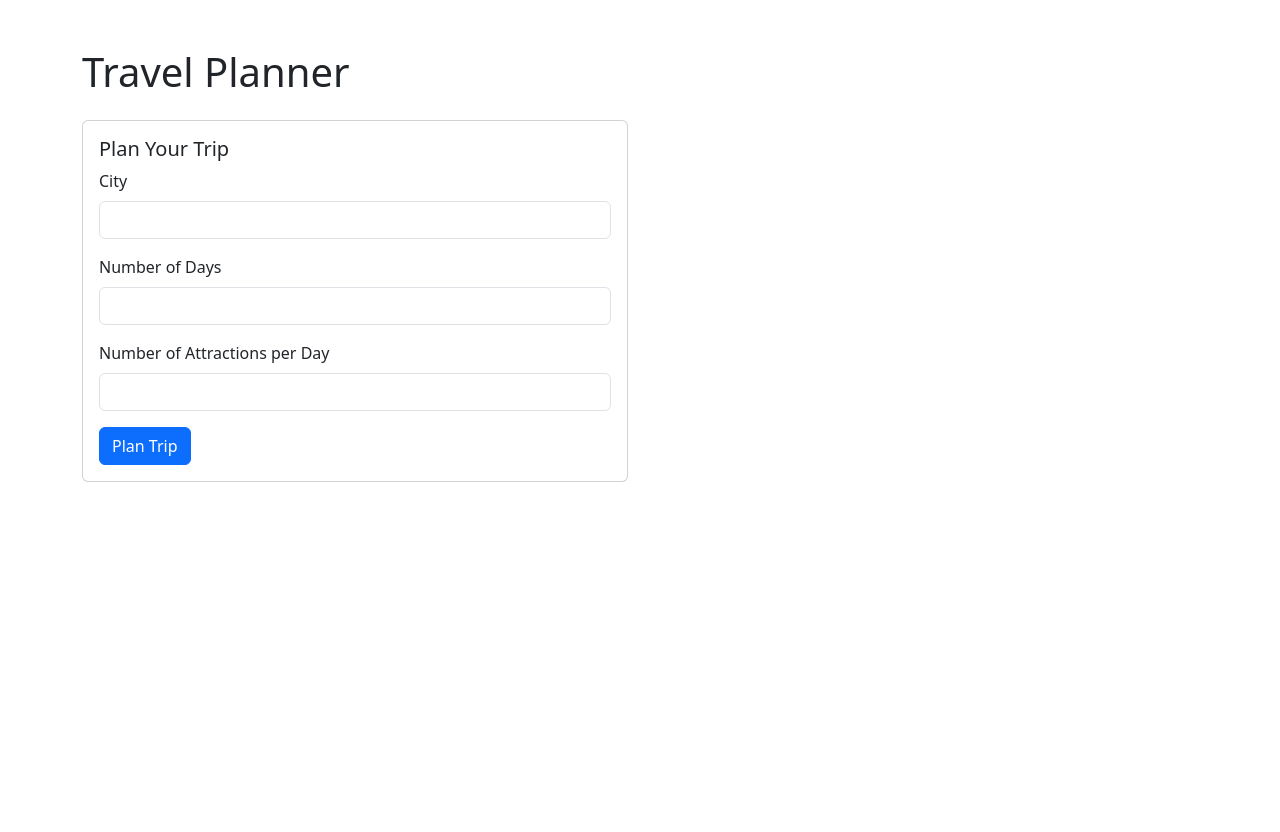
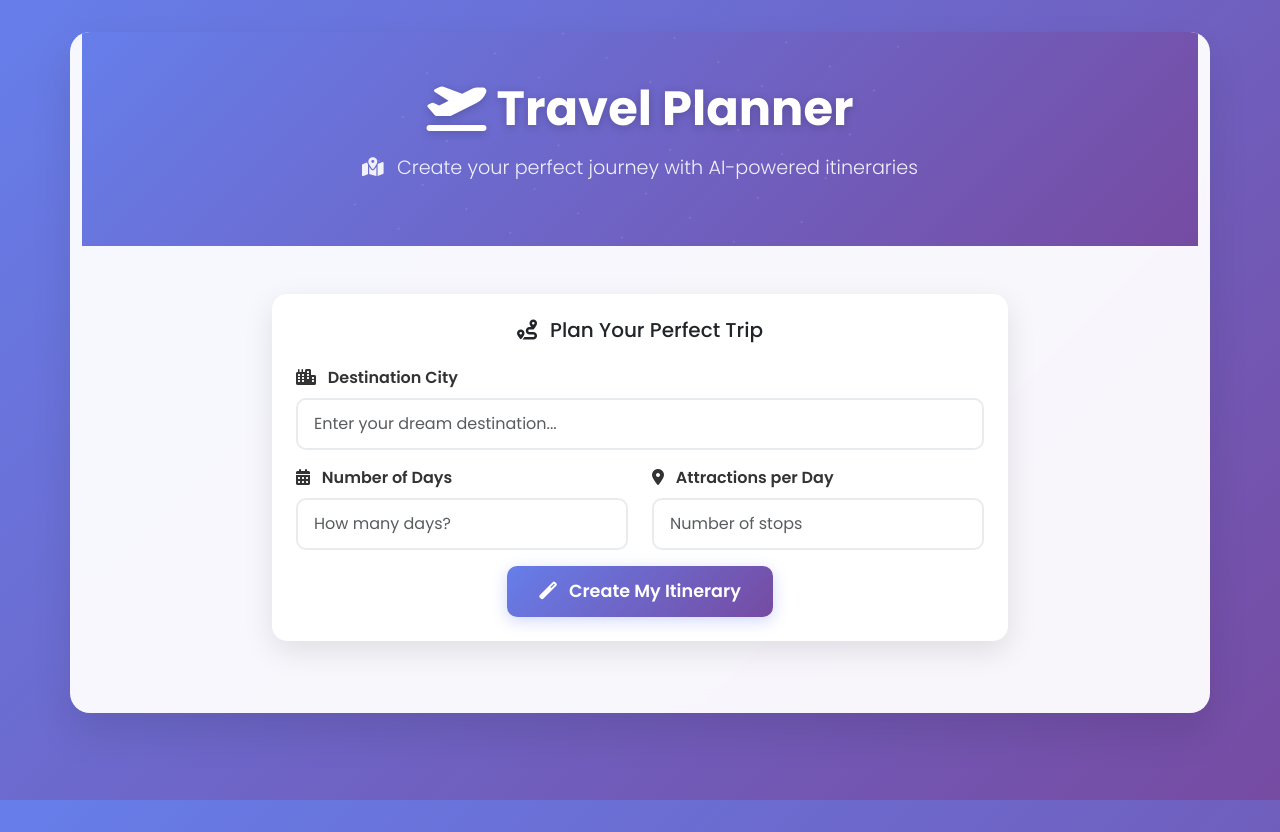
Before and after one commit to NiishantGautam/Generative-AI, a Flask app: page / in a window 1280 px wide. Before the commit the page ends 482 px from the top, so only its background shows below. Run offline with Flask 3, Linux system fonts and the light colour scheme.

Commit message:
refactor(): Improve UI and api issues

```diff
--- a/Multi Agent Systems/app/main.py
+++ b/Multi Agent Systems/app/main.py
@@ -89,16 +89,6 @@ if __name__ == '__main__':
     if not is_valid:
         print("⚠️  WARNING: " + message)
         print("📋 Please set your OpenAI API key using one of these methods:")
-        print("")
-        print("   🎯 OPTION 1 - Create .env file (Recommended):")
-        print("      Create a .env file in this directory and add:")
-        print("      OPENAI_API_KEY=your-api-key-here")
-        print("")
-        print("   🎯 OPTION 2 - Export environment variable:")
-        print("      For macOS/Linux: export OPENAI_API_KEY='your-api-key-here'")
-        print("      For Windows CMD: set OPENAI_API_KEY=your-api-key-here")
-        print("      For Windows PowerShell: $env:OPENAI_API_KEY='your-api-key-here'")
-        print("")
         print("   Then restart the application.")
     else:
         print("✅ OpenAI API key is configured correctly!")
--- /dev/null
+++ b/Multi Agent Systems/app/static/css/style.css
@@ -0,0 +1,269 @@
+* {
+    font-family: 'Poppins', sans-serif;
+}
+
+body {
+    background: linear-gradient(135deg, #667eea 0%, #764ba2 100%);
+    min-height: 100vh;
+    background-attachment: fixed;
+}
+
+.main-container {
+    background: rgba(255, 255, 255, 0.95);
+    backdrop-filter: blur(10px);
+    border-radius: 20px;
+    box-shadow: 0 20px 40px rgba(0, 0, 0, 0.1);
+    margin-top: 2rem;
+    margin-bottom: 2rem;
+    overflow: hidden;
+}
+
+.hero-section {
+    background: linear-gradient(135deg, #667eea 0%, #764ba2 100%);
+    color: white;
+    padding: 3rem 0;
+    text-align: center;
+    position: relative;
+    overflow: hidden;
+}
+
+.hero-section::before {
+    content: '';
+    position: absolute;
+    top: -50%;
+    left: -50%;
+    width: 200%;
+    height: 200%;
+    background: radial-gradient(circle, rgba(255,255,255,0.1) 1px, transparent 1px);
+    background-size: 50px 50px;
+    animation: float 20s infinite linear;
+}
+
+@keyframes float {
+    0% { transform: translateY(0px) rotate(0deg); }
+    100% { transform: translateY(-50px) rotate(360deg); }
+}
+
+.hero-content {
+    position: relative;
+    z-index: 2;
+}
+
+.hero-title {
+    font-size: 3rem;
+    font-weight: 700;
+    margin-bottom: 1rem;
+    text-shadow: 0 2px 10px rgba(0, 0, 0, 0.2);
+}
+
+.hero-subtitle {
+    font-size: 1.2rem;
+    font-weight: 300;
+    opacity: 0.9;
+}
+
+.form-card {
+    background: white;
+    border-radius: 15px;
+    box-shadow: 0 10px 30px rgba(0, 0, 0, 0.1);
+    border: none;
+    transition: transform 0.3s ease, box-shadow 0.3s ease;
+}
+
+.form-card:hover {
+    transform: translateY(-5px);
+    box-shadow: 0 15px 40px rgba(0, 0, 0, 0.15);
+}
+
+.form-label {
+    font-weight: 600;
+    color: #333;
+    margin-bottom: 0.5rem;
+}
+
+.form-control {
+    border: 2px solid #e9ecef;
+    border-radius: 10px;
+    padding: 0.75rem 1rem;
+    font-size: 1rem;
+    transition: border-color 0.3s ease, box-shadow 0.3s ease;
+}
+
+.form-control:focus {
+    border-color: #667eea;
+    box-shadow: 0 0 0 0.2rem rgba(102, 126, 234, 0.25);
+}
+
+.btn-primary {
+    background: linear-gradient(135deg, #667eea 0%, #764ba2 100%);
+    border: none;
+    border-radius: 10px;
+    padding: 0.75rem 2rem;
+    font-weight: 600;
+    font-size: 1.1rem;
+    transition: all 0.3s ease;
+    box-shadow: 0 4px 15px rgba(102, 126, 234, 0.3);
+}
+
+.btn-primary:hover {
+    transform: translateY(-2px);
+    box-shadow: 0 6px 20px rgba(102, 126, 234, 0.4);
+}
+
+.results-card {
+    background: white;
+    border-radius: 15px;
+    box-shadow: 0 10px 30px rgba(0, 0, 0, 0.1);
+    border: none;
+    margin-top: 2rem;
+}
+
+.day-plan {
+    background: linear-gradient(135deg, #f8f9ff 0%, #e9f4ff 100%);
+    border-radius: 15px;
+    padding: 1.5rem;
+    margin-bottom: 2rem;
+    border: 1px solid rgba(102, 126, 234, 0.1);
+    transition: transform 0.3s ease;
+}
+
+.day-plan:hover {
+    transform: translateY(-3px);
+    box-shadow: 0 10px 25px rgba(0, 0, 0, 0.1);
+}
+
+.day-number {
+    background: linear-gradient(135deg, #667eea 0%, #764ba2 100%);
+    color: white;
+    padding: 0.5rem 1rem;
+    border-radius: 50px;
+    font-weight: 600;
+    display: inline-block;
+    margin-bottom: 1rem;
+}
+
+.attraction-card {
+    background: white;
+    border-radius: 10px;
+    padding: 1.5rem;
+    margin-bottom: 1rem;
+    border: 1px solid rgba(0, 0, 0, 0.1);
+    transition: all 0.3s ease;
+    box-shadow: 0 2px 10px rgba(0, 0, 0, 0.05);
+}
+
+.attraction-card:hover {
+    transform: translateY(-2px);
+    box-shadow: 0 5px 20px rgba(0, 0, 0, 0.1);
+}
+
+.attraction-name {
+    color: #333;
+    font-weight: 600;
+    font-size: 1.1rem;
+    margin-bottom: 0.5rem;
+}
+
+.attraction-meta {
+    color: #667eea;
+    font-size: 0.9rem;
+    margin-bottom: 0.5rem;
+}
+
+.attraction-address {
+    color: #666;
+    font-size: 0.85rem;
+    margin-bottom: 0.5rem;
+}
+
+.attraction-description {
+    color: #555;
+    line-height: 1.6;
+}
+
+.meal-suggestions {
+    background: linear-gradient(135deg, #fff3cd 0%, #ffeaa7 100%);
+    border-radius: 10px;
+    padding: 1rem;
+    margin-top: 1rem;
+}
+
+.meal-suggestions h6 {
+    color: #856404;
+    margin-bottom: 0.5rem;
+    font-weight: 600;
+}
+
+.meal-item {
+    color: #856404;
+    margin-bottom: 0.25rem;
+    padding-left: 1rem;
+    position: relative;
+}
+
+.meal-item::before {
+    content: '🍽️';
+    position: absolute;
+    left: 0;
+}
+
+.overall-tips {
+    background: linear-gradient(135deg, #d4edda 0%, #c3e6cb 100%);
+    border-radius: 15px;
+    padding: 2rem;
+    margin-top: 2rem;
+    border: 1px solid rgba(40, 167, 69, 0.2);
+}
+
+.overall-tips h6 {
+    color: #155724;
+    font-weight: 600;
+    margin-bottom: 1rem;
+}
+
+.overall-tips-content {
+    color: #155724;
+    line-height: 1.6;
+}
+
+.loading-spinner {
+    display: flex;
+    flex-direction: column;
+    align-items: center;
+    justify-content: center;
+    padding: 3rem;
+}
+
+.spinner-border {
+    width: 3rem;
+    height: 3rem;
+    border-width: 0.3rem;
+}
+
+.loading-text {
+    margin-top: 1rem;
+    color: #667eea;
+    font-weight: 500;
+}
+
+.icon {
+    margin-right: 0.5rem;
+}
+
+.section-padding {
+    padding: 3rem 0;
+}
+
+@media (max-width: 768px) {
+    .hero-title {
+        font-size: 2rem;
+    }
+
+    .hero-subtitle {
+        font-size: 1rem;
+    }
+
+    .main-container {
+        margin: 1rem;
+    }
+}
--- a/Multi Agent Systems/app/static/js/travel-planner.js
+++ b/Multi Agent Systems/app/static/js/travel-planner.js
@@ -32,7 +32,7 @@ document.addEventListener('DOMContentLoaded', async function() {
             `;
 
             // Insert warning at the top of the container
-            const container = document.querySelector('.container');
+            const container = document.querySelector('.main-container');
             container.insertBefore(warningDiv, container.firstChild);
         }
     } catch (error) {
@@ -44,8 +44,9 @@ document.querySelector("#tripForm").addEventListener("submit", async function(e)
     e.preventDefault();
 
     // Show loading spinner and result card
-    document.querySelector("#loadingSpinner").style.display = "block";
+    document.querySelector("#loadingSpinner").style.display = "flex";
     document.querySelector("#resultsCard").style.display = "block";
+    document.querySelector("#resultsContent").innerHTML = "";
 
     // Get form data
    const formData = new FormData(this);
@@ -63,34 +64,55 @@ document.querySelector("#tripForm").addEventListener("submit", async function(e)
     if(response.ok && data) {
 
         // Display the itinerary
-
         let html = '<div class="itinerary">';
 
          // Check if daily plans exist and are in an array format
-
          if (data.daily_plans && Array.isArray(data.daily_plans)) {
             data.daily_plans.forEach((day) => {
                 html += `
-                    <div class="day-plan mb-4">
-                        <h6>Day ${day.day_number}</h6>
-                        <ul class="list-group">
+                    <div class="day-plan">
+                        <div class="day-number">
+                            <i class="fas fa-calendar-day"></i>
+                            Day ${day.day_number}
+                        </div>
+                        <div class="attractions-container">
                             ${day.attractions.map(attraction => `
-                                <li class="list-group-item">
-                                    <strong>${attraction.name}</strong><br>
-                                    <small class="text-muted">${attraction.category} • ${attraction.estimated_duration}</small><br>
-                                    ${attraction.address ? `<small class="text-muted">${attraction.address}</small><br>` : ''}
-                                    ${attraction.description}
-                                </li>
+                                <div class="attraction-card">
+                                    <div class="attraction-name">
+                                        <i class="fas fa-map-marker-alt" style="color: #667eea;"></i>
+                                        ${attraction.name}
+                                    </div>
+                                    <div class="attraction-meta">
+                                        <i class="fas fa-tag icon"></i>
+                                        ${attraction.category}
+                                        <span class="ms-3">
+                                            <i class="fas fa-clock icon"></i>
+                                            ${attraction.estimated_duration}
+                                        </span>
+                                    </div>
+                                    ${attraction.address ? `
+                                        <div class="attraction-address">
+                                            <i class="fas fa-map-marker-alt icon"></i>
+                                            ${attraction.address}
+                                        </div>
+                                    ` : ''}
+                                    <div class="attraction-description">
+                                        ${attraction.description}
+                                    </div>
+                                </div>
                             `).join('')}
-                        </ul>
+                        </div>
                         ${day.meal_suggestions ? `
-                            <div class="mt-2">
-                                <small class="text-muted">Meal Suggestions:</small>
-                                <ul class="list-unstyled">
+                            <div class="meal-suggestions">
+                                <h6>
+                                    <i class="fas fa-utensils icon"></i>
+                                    Meal Suggestions
+                                </h6>
+                                <div class="meal-items">
                                     ${day.meal_suggestions.map(suggestion => `
-                                        <li>• ${suggestion}</li>
+                                        <div class="meal-item"> ${suggestion}</div>
                                     `).join('')}
-                                </ul>
+                                </div>
                             </div>
                         ` : ''}
                     </div>
@@ -98,12 +120,14 @@ document.querySelector("#tripForm").addEventListener("submit", async function(e)
             });
 
             // Add overall travel tips if available
-
             if (data.overall_tips) {
                 html += `
-                    <div class="overall-tips mt-4">
-                        <h6>Overall Tips</h6>
-                        <div class="alert alert-info">
+                    <div class="overall-tips">
+                        <h6>
+                            <i class="fas fa-lightbulb icon"></i>
+                            Overall Travel Tips
+                        </h6>
+                        <div class="overall-tips-content">
                             ${data.overall_tips}
                         </div>
                     </div>
@@ -112,7 +136,13 @@ document.querySelector("#tripForm").addEventListener("submit", async function(e)
 
          } else {
           // Display a message if no itinerary data is available
-            html += '<div class="alert alert-warning">No itinerary data available</div>';
+            html += `
+                <div class="alert alert-warning" style="border-radius: 15px;">
+                    <i class="fas fa-exclamation-triangle icon"></i>
+                    <strong>No itinerary data available</strong>
+                    <p class="mb-0 mt-2">Please try again with different search parameters.</p>
+                </div>
+            `;
          }
 
          html += '</div>';
@@ -120,12 +150,15 @@ document.querySelector("#tripForm").addEventListener("submit", async function(e)
 
     } else {
         // Handle API key and other errors
-        let errorHtml = `<div class="alert alert-danger">`;
+        let errorHtml = `<div class="alert alert-danger" style="border-radius: 15px;">`;
 
         if (data.error && data.solution) {
             // This is an API key error with setup instructions
             errorHtml += `
-                <strong>🔑 ${data.error}</strong>
+                <strong>
+                    <i class="fas fa-key icon"></i>
+                    ${data.error}
+                </strong>
                 <details class="mt-2">
                     <summary>Setup Instructions</summary>
                     <div class="mt-2">
@@ -136,7 +169,11 @@ document.querySelector("#tripForm").addEventListener("submit", async function(e)
             `;
         } else {
             // Generic error
-            errorHtml += `${data.error || 'An error occurred while planning your trip.'}`;
+            errorHtml += `
+                <i class="fas fa-exclamation-circle icon"></i>
+                <strong>Error</strong><br>
+                ${data.error || 'An error occurred while planning your trip. Please try again.'}
+            `;
         }
 
         errorHtml += `</div>`;
@@ -147,7 +184,8 @@ document.querySelector("#tripForm").addEventListener("submit", async function(e)
 } catch (error) {
     console.error('Error:', error);
     document.getElementById('resultsContent').innerHTML = `
-        <div class="alert alert-danger">
+        <div class="alert alert-danger" style="border-radius: 15px;">
+            <i class="fas fa-wifi icon"></i>
             <strong>Network Error</strong><br>
             Unable to connect to the server. Please check your connection and try again.
         </div>
--- a/Multi Agent Systems/app/templates/index.html
+++ b/Multi Agent Systems/app/templates/index.html
@@ -3,50 +3,111 @@
 <head>
     <meta charset="UTF-8">
     <meta name="viewport" content="width=device-width, initial-scale=1.0">
-    <title>Travel Planner</title>
+    <title>Travel Planner - Plan Your Perfect Journey</title>
     <link href="https://cdn.jsdelivr.net/npm/bootstrap@5.3.0/dist/css/bootstrap.min.css" rel="stylesheet">
+    <link href="https://cdnjs.cloudflare.com/ajax/libs/font-awesome/6.4.0/css/all.min.css" rel="stylesheet">
+    <link href="https://fonts.googleapis.com/css2?family=Poppins:wght@300;400;500;600;700&display=swap" rel="stylesheet">
+    <link href="{{ url_for('static', filename='css/style.css') }}" rel="stylesheet">
 </head>
 <body>
-    <div class="container mt-5">
-        <h1 class="mb-4">Travel Planner</h1>
+    <div class="container-fluid">
+        <div class="container main-container">
+            <!-- Hero Section -->
+            <div class="hero-section">
+                <div class="hero-content">
+                    <h1 class="hero-title">
+                        <i class="fas fa-plane-departure"></i>
+                        Travel Planner
+                    </h1>
+                    <p class="hero-subtitle">
+                        <i class="fas fa-map-marked-alt icon"></i>
+                        Create your perfect journey with AI-powered itineraries
+                    </p>
+                </div>
+            </div>
+
+            <!-- Main Content -->
+            <div class="section-padding">
+                <div class="row justify-content-center">
+                    <div class="col-lg-8">
+                        <!-- Planning Form -->
+                        <div class="card form-card mb-4">
+                            <div class="card-body p-4">
+                                <h5 class="card-title text-center mb-4">
+                                    <i class="fas fa-route icon"></i>
+                                    Plan Your Perfect Trip
+                                </h5>
+                                <form id="tripForm">
+                                    <div class="mb-3">
+                                        <label for="city" class="form-label">
+                                            <i class="fas fa-city icon"></i>
+                                            Destination City
+                                        </label>
+                                        <input type="text" class="form-control" id="city" name="city" autocomplete="off"
+                                               placeholder="Enter your dream destination..." required>
+                                    </div>
                                     <div class="row">
                                         <div class="col-md-6">
-                <div class="card mb-4">
-                    <div class="card-body">
-                        <h5 class="card-title">Plan Your Trip</h5>
-                        <form id="tripForm">
                                             <div class="mb-3">
-                                <label for="city" class="form-label">City</label>
-                                <input type="text" class="form-control" id="city" name="city" required>
+                                                <label for="days" class="form-label">
+                                                    <i class="fas fa-calendar-alt icon"></i>
+                                                    Number of Days
+                                                </label>
+                                                <input type="number" class="form-control" id="days" name="days"
+                                                       min="1" max="30" placeholder="How many days?" required>
                                             </div>
+                                        </div>
+                                        <div class="col-md-6">
                                             <div class="mb-3">
-                                <label for="days" class="form-label">Number of Days</label>
-                                <input type="number" class="form-control" id="days" name="days" min="1" required>
+                                                <label for="attractions_per_day" class="form-label">
+                                                    <i class="fas fa-map-marker-alt icon"></i>
+                                                    Attractions per Day
+                                                </label>
+                                                <input type="number" class="form-control" id="attractions_per_day"
+                                                       name="attractions_per_day" min="1" max="10"
+                                                       placeholder="Number of stops" required>
                                             </div>
-                            <div class="mb-3">
-                                <label for="attractions_per_day" class="form-label">Number of Attractions per Day</label>
-                                <input type="number" class="form-control" id="attractions_per_day" name="attractions_per_day" min="1" required>
                                         </div>
-                            <button type="submit" class="btn btn-primary">Plan Trip</button>
+                                    </div>
+                                    <div class="text-center">
+                                        <button type="submit" class="btn btn-primary btn-lg">
+                                            <i class="fas fa-magic icon"></i>
+                                            Create My Itinerary
+                                        </button>
+                                    </div>
                                 </form>
                             </div>
                         </div>
 
                         <!-- Results Section -->
-                <div class="card" id="resultsCard" style="display: none;">
-                    <div class="card-body">
-                        <h5 class="card-title">Your Travel Itinerary</h5>
-                        <div id="loadingSpinner" class="text-center" style="display: none;">
+                        <div class="card results-card" id="resultsCard" style="display: none;">
+                            <div class="card-body p-4">
+                                <h5 class="card-title text-center mb-4">
+                                    <i class="fas fa-map icon"></i>
+                                    Your Travel Itinerary
+                                </h5>
+
+                                <!-- Loading Spinner -->
+                                <div id="loadingSpinner" class="loading-spinner" style="display: none;">
                                     <div class="spinner-border text-primary" role="status">
                                         <span class="visually-hidden">Loading...</span>
                                     </div>
+                                    <div class="loading-text">
+                                        <i class="fas fa-compass icon"></i>
+                                        Creating your perfect itinerary...
                                     </div>
+                                </div>
+
+                                <!-- Results Content -->
                                 <div id="resultsContent"></div>
                             </div>
                         </div>
                     </div>
                 </div>
             </div>
+        </div>
+    </div>
+
     <script src="https://cdn.jsdelivr.net/npm/bootstrap@5.3.0/dist/js/bootstrap.bundle.min.js"></script>
     <script src="{{ url_for('static', filename='js/travel-planner.js') }}"></script>
 </body>
--- a/requirements.txt
+++ b/requirements.txt
@@ -5,3 +5,5 @@ Flask==3.1.1
 pydantic==2.11.7
 PyYAML==6.0.2
 pyyaml_env_tag==1.1
+langchain==0.3.26
+langchain-community==0.3.27
```
Also changed, not shown: Multi Agent Systems/app/static/img/output.png (added). Lines whose indentation alone changed are shown as unchanged.
